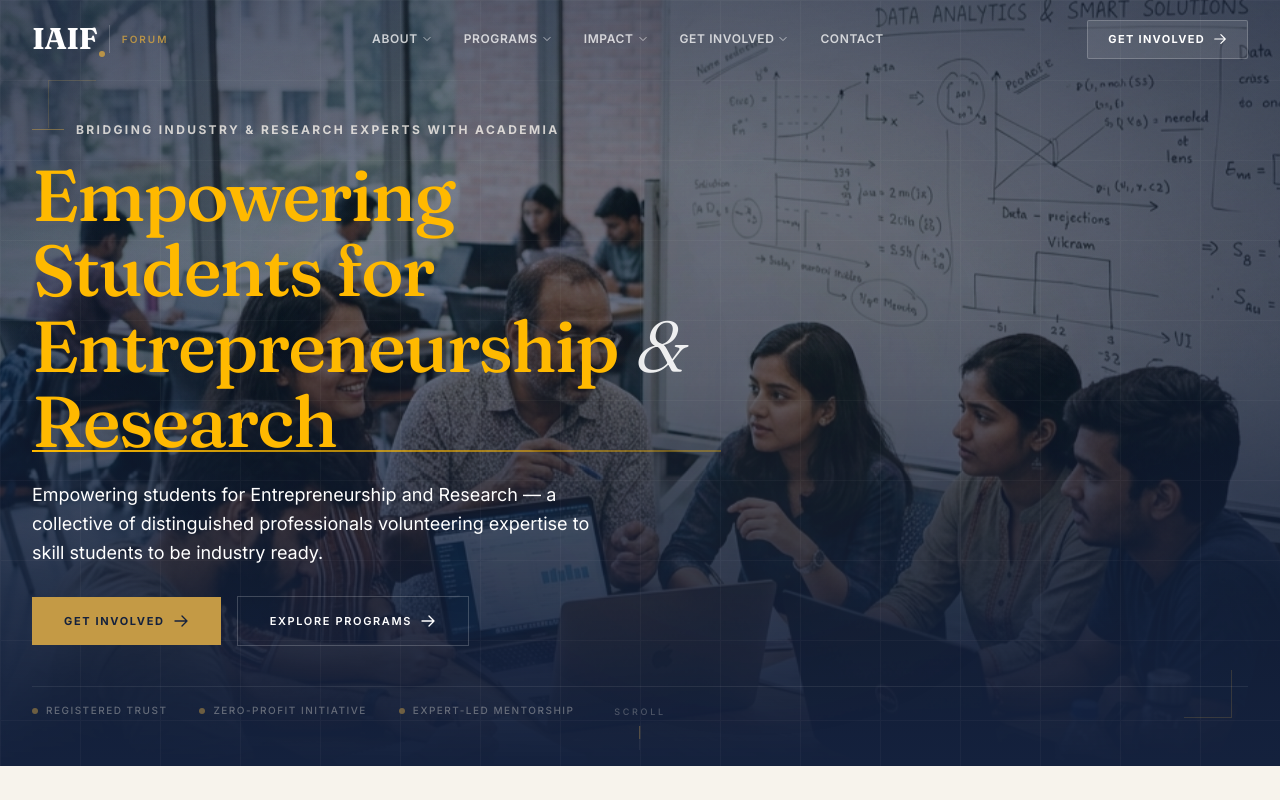
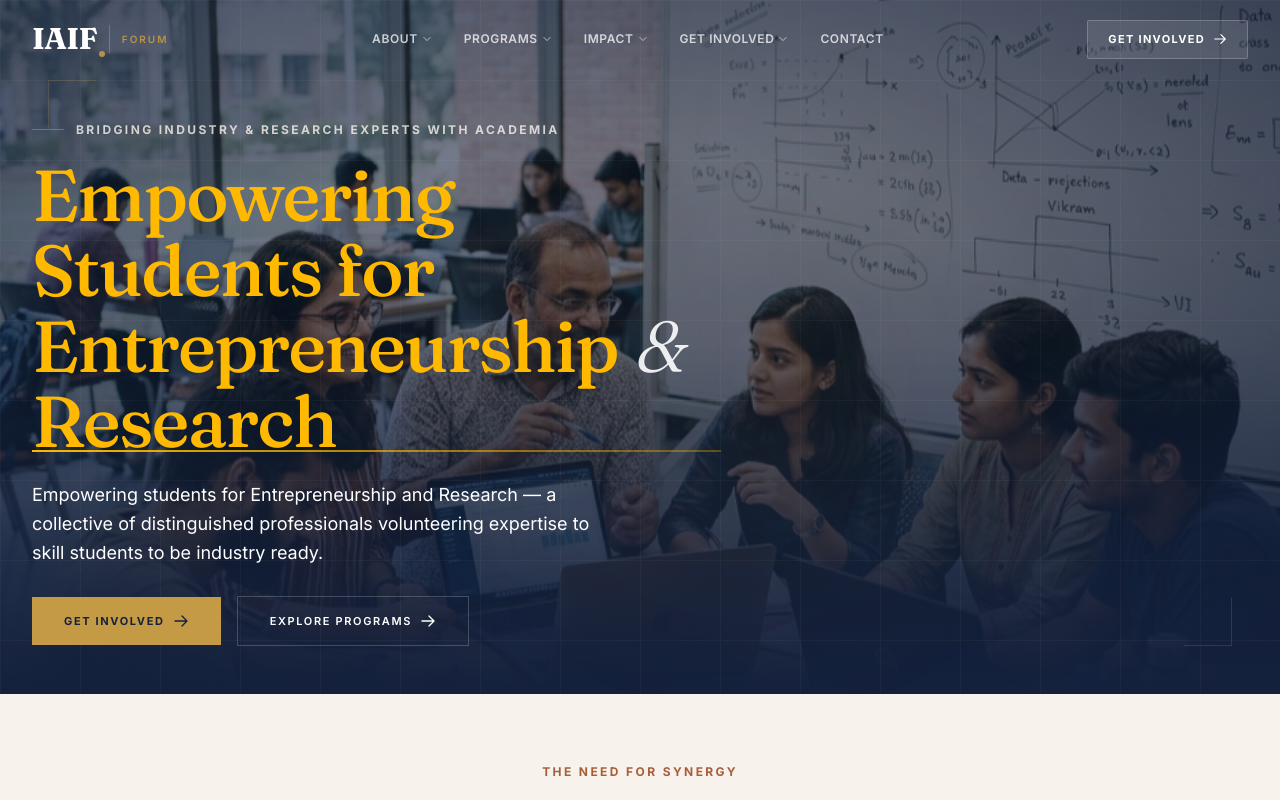
Before and after one commit to sanjayrajns/forum, a Next.js app: page / in a window 1280 px wide. Shown: the top 800 px of the page. Built offline with nearby package versions, Linux system fonts and the light colour scheme.

Commit message:
Removed titles

```diff
--- a/src/app/api/contact/route.js
+++ b/src/app/api/contact/route.js
@@ -1,9 +1,13 @@
 import { NextResponse } from "next/server";
 
-const FORMSPREE_ENDPOINT = process.env.FORMSPREE_ENDPOINT;
+export async function POST(request) {
+  const endpoint = (
+    process.env.FORMSPREE_ENDPOINT ||
+    process.env.NEXT_PUBLIC_FORMSPREE_ENDPOINT ||
+    process.env.NEXT_PRIVATE_FORMSPREE_ENDPOINT
+  )?.trim();
 
-export async function POST(request) {
-  if (!FORMSPREE_ENDPOINT) {
+  if (!endpoint) {
     return NextResponse.json(
       { error: "Contact form is not configured." },
       { status: 500 }
@@ -13,7 +17,7 @@ export async function POST(request) {
   try {
     const body = await request.json();
 
-    const res = await fetch(FORMSPREE_ENDPOINT, {
+    const res = await fetch(endpoint, {
       method: "POST",
       headers: {
         "Content-Type": "application/json",
--- a/src/app/contact/page.js
+++ b/src/app/contact/page.js
@@ -2,8 +2,6 @@
 
 import { useState } from "react";
 import { SITE } from "@/lib/constants";
-
-const FORMSPREE_ENDPOINT = process.env.NEXT_PRIVATE_FORMSPREE_ENDPOINT;
 
 export default function ContactPage() {
   const [formData, setFormData] = useState({
--- a/src/components/Hero.jsx
+++ b/src/components/Hero.jsx
@@ -215,44 +215,6 @@ export default function Hero() {
             </div>
           </div>
 
-          {/* ─── Bottom Strip: Trust Badges ─────────────── */}
-          <div
-            className={`mt-8 md:mt-10 pt-4 border-t border-white/8 transition-all duration-700 ease-[cubic-bezier(0.16,1,0.3,1)] ${
-              loaded ? "opacity-100 translate-y-0" : "opacity-0 translate-y-6"
-            }`}
-            style={{ transitionDelay: "950ms" }}>
-            <div className="flex flex-wrap items-center gap-x-8 gap-y-3 text-[10px] font-sans tracking-[0.15em] uppercase text-ivory/35 font-medium">
-              <span className="flex items-center gap-2">
-                <span className="w-1.5 h-1.5 bg-gold/50 rounded-full" />
-                Registered Trust
-              </span>
-              <span className="flex items-center gap-2">
-                <span className="w-1.5 h-1.5 bg-gold/50 rounded-full" />
-                Zero-Profit Initiative
-              </span>
-              <span className="flex items-center gap-2">
-                <span className="w-1.5 h-1.5 bg-gold/50 rounded-full" />
-                Expert-Led Mentorship
-              </span>
-            </div>
-          </div>
-        </div>
-      </div>
-
-      {/* ─── Scroll Indicator ──────────────────────────── */}
-      <div
-        className={`absolute bottom-4 left-1/2 -translate-x-1/2 z-10 transition-all duration-700 ${
-          loaded ? "opacity-100" : "opacity-0"
-        }`}
-        style={{ transitionDelay: "1200ms" }}>
-        <div className="flex flex-col items-center gap-2">
-          <span className="text-[9px] font-sans uppercase tracking-[0.3em] text-ivory/25 font-medium">
-            Scroll
-          </span>
-          <div className="w-px h-6 relative overflow-hidden">
-            <div className="absolute top-0 left-0 w-full h-full bg-ivory/10" />
-            <div className="absolute top-0 left-0 w-full animate-scroll-line bg-gold/50" />
-          </div>
         </div>
       </div>
     </section>
```
